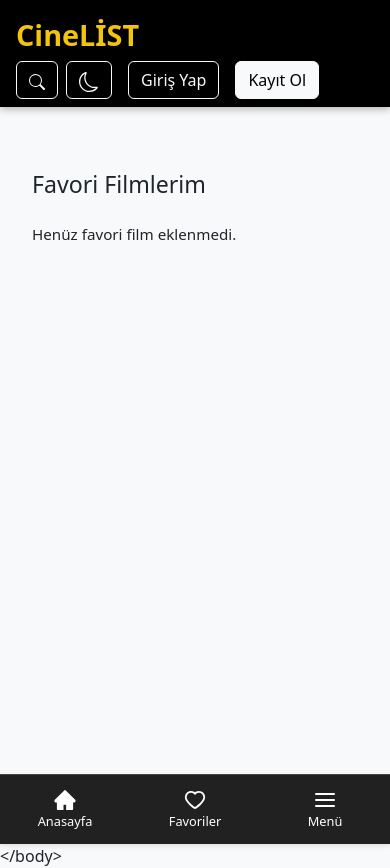
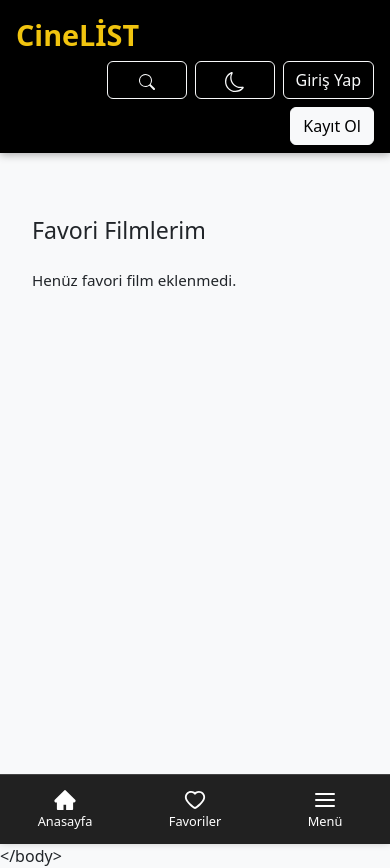
Before and after one commit to YagmurGeyik/onlinefilmarsivi, a React (Vite) app in the folder onlinefilmarsivi/: page /onlinefilmarsivi/favorites in a window 390 px wide. Built offline with nearby package versions, Linux system fonts and the light colour scheme.

Commit message:
son düzenlemeler yapıldı.

```diff
--- a/onlinefilmarsivi/src/components/Navbar.jsx
+++ b/onlinefilmarsivi/src/components/Navbar.jsx
@@ -1,20 +1,33 @@
-import React, { useState } from 'react';
-import { Navbar, Container, Nav, Form, FormControl } from 'react-bootstrap';
-import { Link } from 'react-router-dom';
-import { BsSun, BsMoon, BsSearch } from 'react-icons/bs';
+import React, { useState } from "react";
+import { Navbar, Container, Nav, Form, FormControl } from "react-bootstrap";
+import { Link } from "react-router-dom";
+import { BsSun, BsMoon, BsSearch } from "react-icons/bs";
 import "../styles/index.css";
 
-function NavigationBar({ searchTerm, setSearchTerm, toggleTheme, theme, onLoginClick, onRegisterClick }) {
+function NavigationBar({
+  searchTerm,
+  setSearchTerm,
+  toggleTheme,
+  theme,
+  onLoginClick,
+  onRegisterClick,
+}) {
   const [showSearch, setShowSearch] = useState(false);
 
   return (
     <Navbar className="my-navbar" expand="lg">
       <Container className="d-flex justify-content-between align-items-center">
-        <Navbar.Brand as={Link} to="/" className="me-3">CineLİST</Navbar.Brand>
+        <Navbar.Brand as={Link} to="/" className="me-3">
+          CineLİST
+        </Navbar.Brand>
 
         <Nav className="d-none d-lg-flex me-auto">
-          <Nav.Link as={Link} to="/">Anasayfa</Nav.Link>
-          <Nav.Link as={Link} to="/favorites">Favoriler</Nav.Link>
+          <Nav.Link as={Link} to="/">
+            Anasayfa
+          </Nav.Link>
+          <Nav.Link as={Link} to="/favorites">
+            Favoriler
+          </Nav.Link>
         </Nav>
 
         {showSearch && (
@@ -30,26 +43,22 @@ function NavigationBar({ searchTerm, setSearchTerm, toggleTheme, theme, onLoginC
           </Form>
         )}
 
-        <div className="d-flex align-items-center gap-2">
+        <div className="nav-buttons d-flex align-items-center gap-2">
           <button
             className="btn btn-outline-light"
             onClick={() => setShowSearch(!showSearch)}
-            title="Ara"
           >
             <BsSearch />
           </button>
-
-          <button
-            className="btn btn-outline-light"
-            onClick={toggleTheme}
-            title="Tema Değiştir"
-          >
+          <button className="btn btn-outline-light" onClick={toggleTheme}>
             {theme === "light" ? <BsMoon size={20} /> : <BsSun size={20} />}
           </button>
-
-          {/* Giriş ve Kayıt bağlantıları butona çevrildi */}
-          <button className="btn btn-outline-light ms-2" onClick={onLoginClick}>Giriş Yap</button>
-          <button className="btn btn-light ms-2" onClick={onRegisterClick}>Kayıt Ol</button>
+          <button className="btn btn-outline-light" onClick={onLoginClick}>
+            Giriş Yap
+          </button>
+          <button className="btn btn-light" onClick={onRegisterClick}>
+            Kayıt Ol
+          </button>
         </div>
       </Container>
     </Navbar>
--- a/onlinefilmarsivi/src/styles/index.css
+++ b/onlinefilmarsivi/src/styles/index.css
@@ -1,5 +1,3 @@
-/* index.css */
-
 :root {
   font-family: system-ui, Avenir, Helvetica, Arial, sans-serif;
   line-height: 1.5;
@@ -93,15 +91,37 @@ body.light input.form-control {
   width: 100%;
 }
 
-/* Sidebar sabit genişlik */
 .sidebar {
   width: 220px;
   flex-shrink: 0;
 }
 
-/* İçerik alanı */
 .movie-list-container {
   flex: 1;
   padding: 1rem;
   overflow-x: hidden;
 }
+@media (max-width: 711px) {
+  .my-navbar .container {
+    flex-direction: row;
+    justify-content: space-between;
+    align-items: center;
+    flex-wrap: wrap;
+  }
+
+  .nav-buttons {
+    width: 100%;
+    justify-content: flex-end; /* SAĞA DAYALI */
+    flex-wrap: wrap;
+    gap: 0.5rem;
+  }
+
+  .nav-buttons button {
+    min-width: 80px;
+  }
+
+  .search-form {
+    width: 100%;
+    margin-top: 0.5rem;
+  }
+}
```
